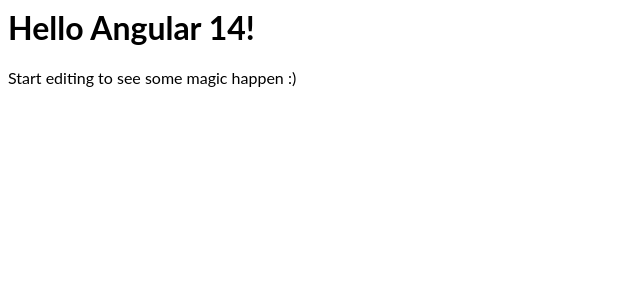
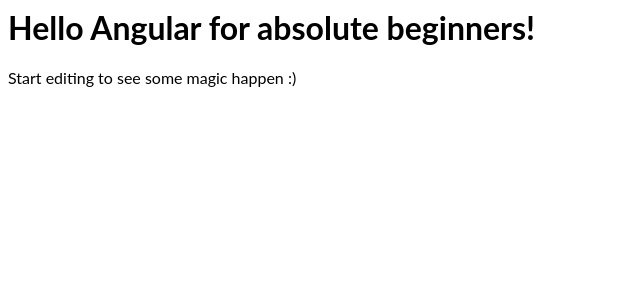
Before and after one commit to flynnn555/angular-absolute-beginners, an Angular app: page / in a window 1280 px wide. Shown: the top 300 px of the page, without its empty margins (0-640 px from the left). Built offline with nearby package versions, Linux system fonts and the light colour scheme.

Commit message:
hello message

```diff
--- a/src/app/app.component.ts
+++ b/src/app/app.component.ts
@@ -6,5 +6,5 @@
   styleUrls: [ './app.component.css' ]
 })
 export class AppComponent  {
-  name = 'Angular ' + VERSION.major;
+  name = 'Angular for absolute beginners'
 }
```
